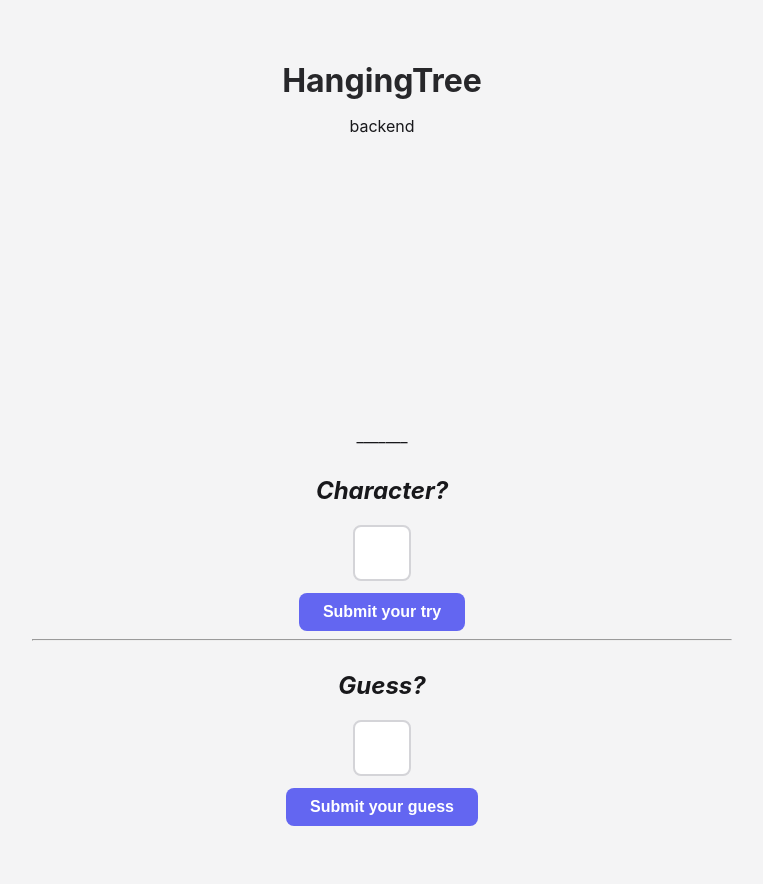
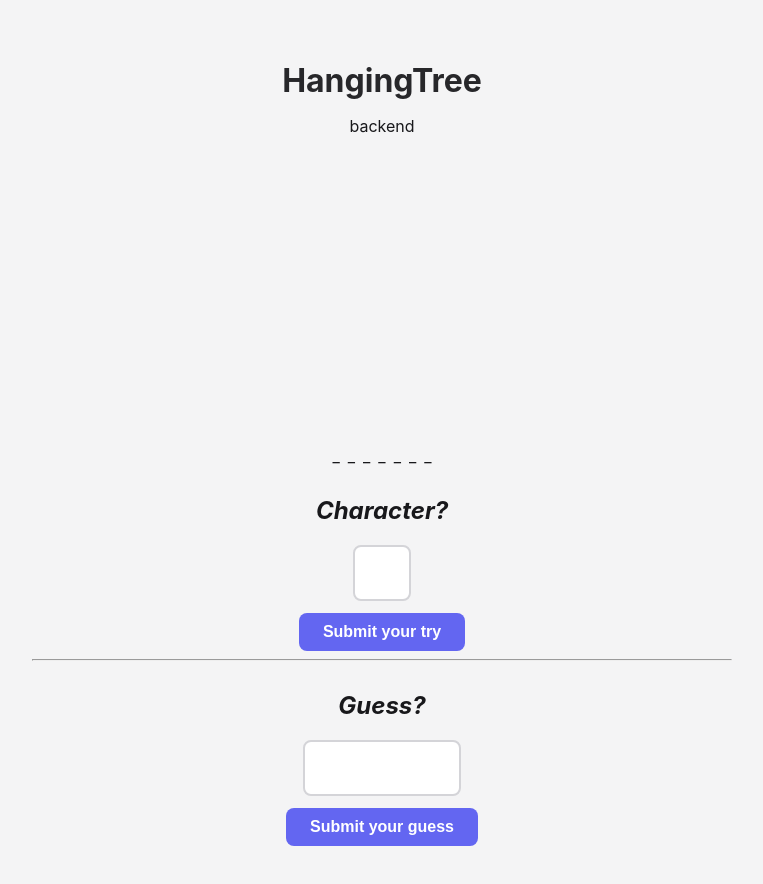
Before and after one commit to 6gDav/HangingTree, a SvelteKit app: page / in a window 1280 px wide. Shown: the whole page, without its empty margins (258-1021 px from the left). Built offline with nearby package versions, Linux system fonts and the light colour scheme.

Commit message:
fix: fix not apperaing wrong guesses and guss input with

```diff
--- a/src/routes/+page.svelte
+++ b/src/routes/+page.svelte
@@ -14,7 +14,7 @@
         "variable",
     ];
 
-    let selected_word: string = $state<string>(
+    let selectedWorld: string = $state<string>(
         words[Math.floor(Math.random() * words.length)],
     );
 
@@ -28,18 +28,19 @@
     let errorCounter: number = $state<number>(0);
 
     let isWon = $derived(
-        selected_word.split("").every((char) => includedChars.includes(char)),
+        selectedWorld.split("").every((char) => includedChars.includes(char)),
     );
 
     let isLost = $derived(errorCounter >= 12);
 
     function reset() {
-        selected_word = words[Math.floor(Math.random() * words.length)];
+        selectedWorld = words[Math.floor(Math.random() * words.length)];
         includedChars = [];
+        excludedChars = [];
         errorCounter = 0;
         inputChar = "";
         guessText = "";
-    };
+    }
 
     $effect(() => {
         if (isWon) {
@@ -61,7 +62,7 @@
         const char = inputChar.toLowerCase();
 
         if (char && /^[a-z]$/.test(char)) {
-            if (selected_word.includes(char)) {
+            if (selectedWorld.includes(char)) {
                 if (!includedChars.includes(char)) {
                     includedChars.push(char);
                 }
@@ -79,12 +80,47 @@
     function submitGuess() {
         const guess = guessText.toLowerCase();
 
-        if (guess === selected_word) {
-            reset()
+        if (guess === selectedWorld) {
+            reset();
             alert("Victory!");
         }
     }
 </script>
+
+<main>
+    <h1>HangingTree</h1>
+    <p>{selectedWorld}</p>
+    <img
+        src="{base}/hangman_states/a{errorCounter}.png"
+        alt="Hangman state {errorCounter}"
+    />
+
+    {#each excludedChars as char}
+        <span class="excludedChars">{char + ";"}</span>
+    {/each}
+    <br />
+    {#each selectedWorld as char}
+        {#if includedChars.includes(char)}
+            <span class="excluded-chars">{char}</span>
+        {:else}
+            <span>_</span>
+        {/if}
+    {/each}
+
+    <form onsubmit={(e: SubmitEvent) => handleSubmit(e)}>
+        <h2>Character?</h2>
+        <input type="text" maxlength="1" bind:value={inputChar} />
+        <br />
+        <button onclick={() => submitCharacter()}>Submit your try</button>
+    </form>
+    <hr />
+    <form action="">
+        <h2>Guess?</h2>
+        <input class="guss-input" type="text" bind:value={guessText} />
+        <br />
+        <button onclick={() => submitGuess()}>Submit your guess</button>
+    </form>
+</main>
 
 <style>
     :global(body) {
@@ -124,6 +160,11 @@
         height: 250px;
         object-fit: contain;
         margin: 20px auto;
+    }
+
+    span {
+        display: inline-block;
+        margin: 0 4px;
     }
 
     :global(.word) {
@@ -181,41 +222,12 @@
     button:active {
         transform: translateY(1px);
     }
+
+    .excluded-chars {
+        color: red;
+    }
+
+    .guss-input {
+        width: 150px;
+    }
 </style>
-
-<main>
-    <h1>HangingTree</h1>
-    <p>{selected_word}</p>
-    <img
-        src="{base}/hangman_states/a{errorCounter}.png"
-        alt="Hangman state {errorCounter}"
-    />
-
-    {#each selected_word as char}
-        {#if excludedChars.includes(char)}
-            <span class="excludedChars">{char}</span>
-        {/if}
-    {/each}
-
-    {#each selected_word as char}
-        {#if includedChars.includes(char)}
-            <span class="includedChars">{char}</span>
-        {:else}
-            <span>_</span>
-        {/if}
-    {/each}
-
-    <form onsubmit={(e: SubmitEvent) => handleSubmit(e)}>
-        <h2>Character?</h2>
-        <input type="text" maxlength="1" bind:value={inputChar} />
-        <br />
-        <button onclick={() => submitCharacter()}>Submit your try</button>
-    </form>
-    <hr />
-    <form action="">
-        <h2>Guess?</h2>
-        <input type="text" bind:value={guessText} style="width=500px;" />
-        <br />
-        <button onclick={() => submitGuess()}>Submit your guess</button>
-    </form>
-</main>
```
